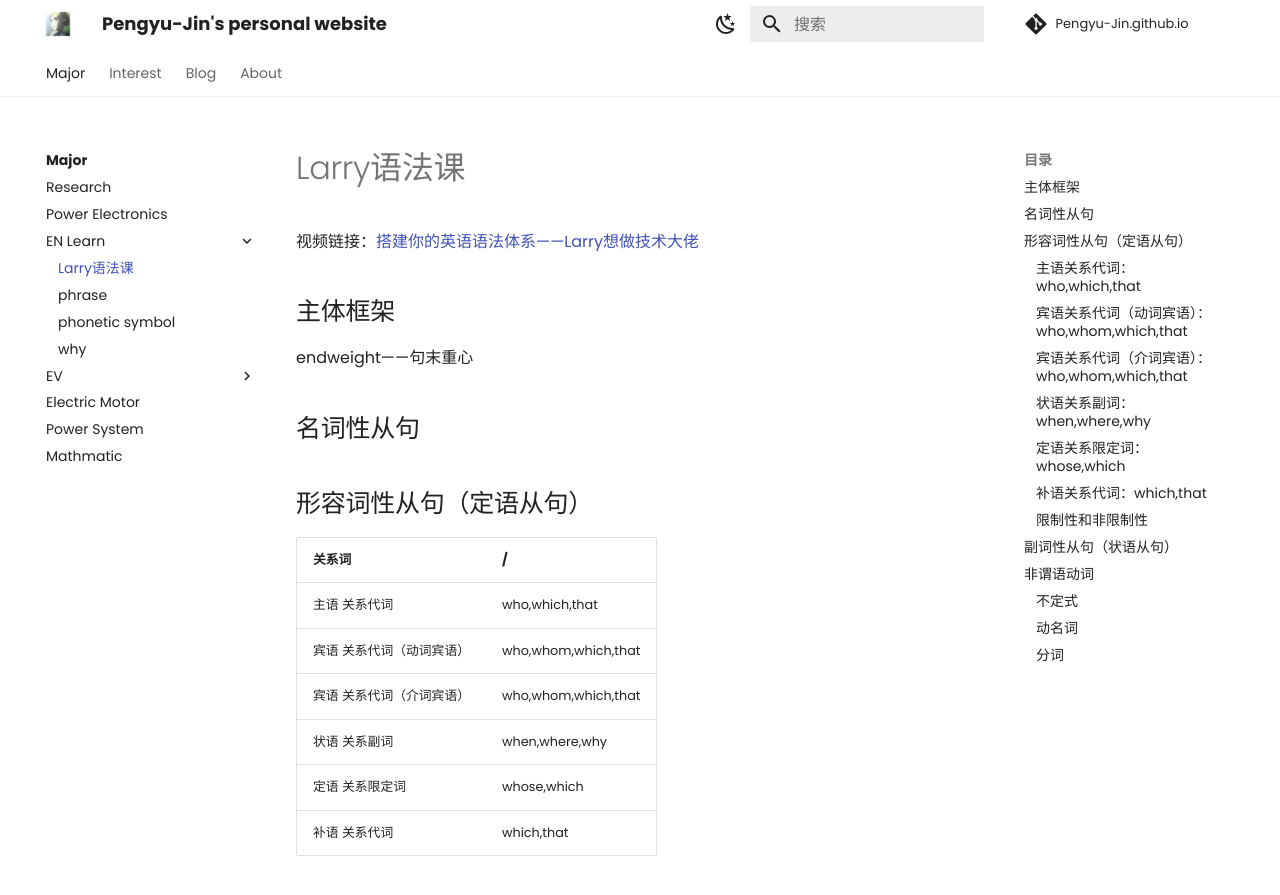
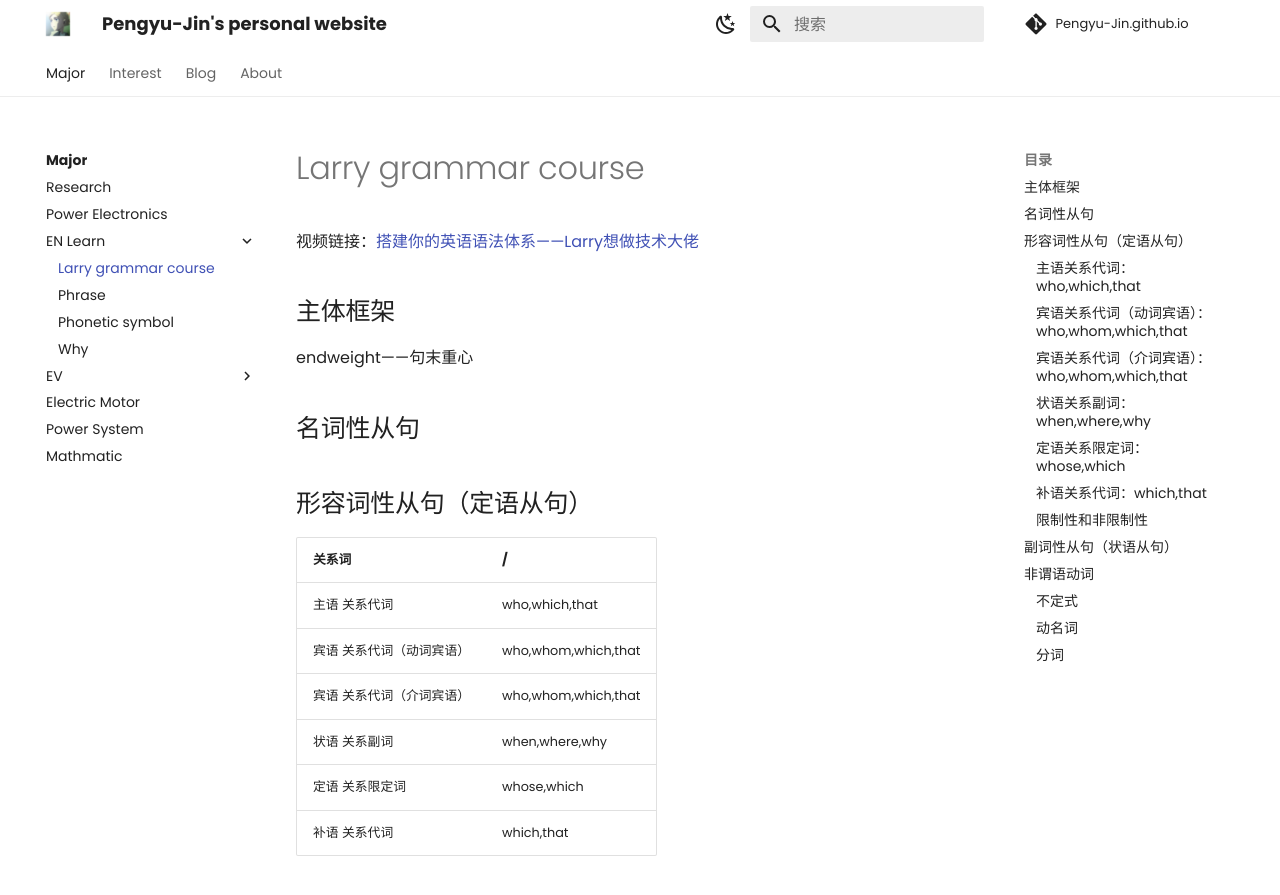
Before and after one commit to Pengyu-Jin/Pengyu-Jin.github.io, an MkDocs documentation site: the page built from docs/major/EN-learn/Larry.md, in a window 1280 px wide and 900 px high. Shown: the top 895 px of the window. Built offline with MkDocs 1.6.1 and Material for MkDocs 9.7.7, drawn with Linux system fonts in a browser that asks for light colours; emoji names are drawn with the system emoji font; comment, search, counter and statistics services are not loaded.

Commit message:
20241222

```diff
--- a/mkdocs.yml
+++ b/mkdocs.yml
@@ -11,10 +11,10 @@
       - Research: major/research/research.md
       - Power Electronics: major/Power Electronics/PE.md
       - EN Learn:
-          - Larry语法课: major/EN-learn/Larry.md
-          - phrase: major/EN-learn/phrase.md
-          - phonetic symbol: major/EN-learn/phonetic symbol.md
-          - why: major/EN-learn/why.md
+          - Larry grammar course: major/EN-learn/Larry.md
+          - Phrase: major/EN-learn/phrase.md
+          - Phonetic symbol: major/EN-learn/phonetic symbol.md
+          - Why: major/EN-learn/why.md
       - EV:
           - EV: major/EV/EV.md
           - EV Newsletter: major/EV/EV_newsletter.md
```
Also changed, not shown: docs/interest/programming/Python.md (+1 -3 lines).
